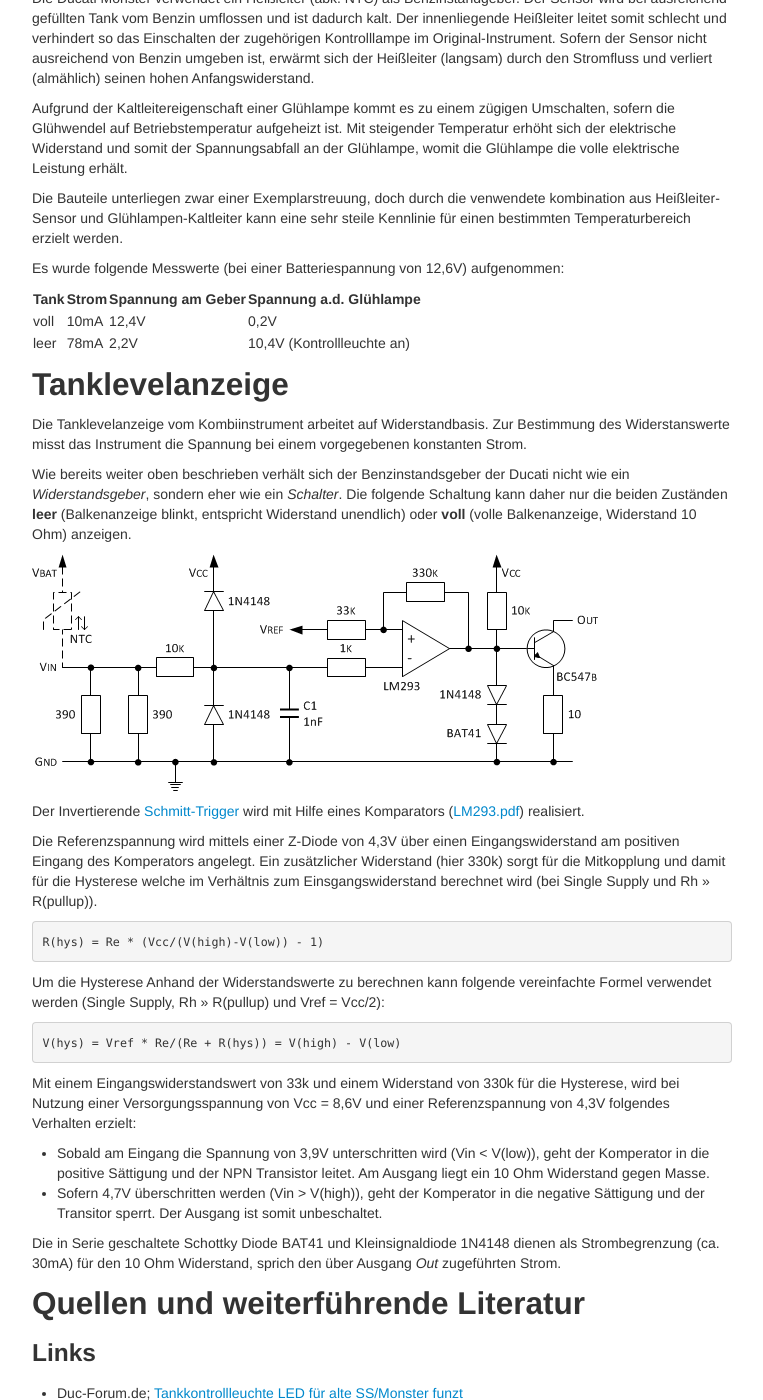
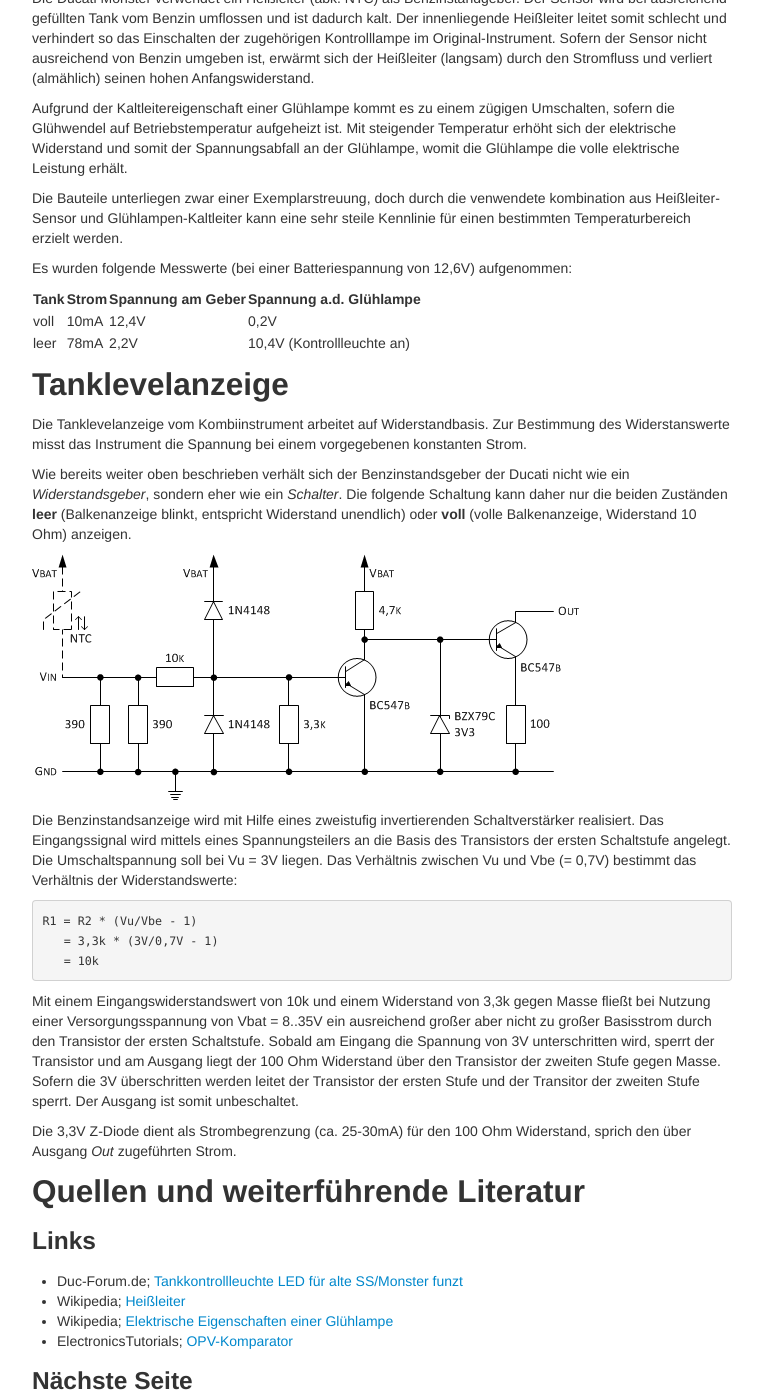
Before and after one commit to brickpool/Speedometer, a Jekyll site: the page built from pages/benzinstandsanzeige.md, in a window 1280 px wide and 1400 px high, scrolled down 294 px. Shown: the whole window, without its empty margins (258-1021 px from the left). Built offline with Jekyll 4.4.1, drawn with Linux system fonts in a browser that asks for light colours.

```diff
--- a/pages/benzinstandsanzeige.md
+++ b/pages/benzinstandsanzeige.md
@@ -12,7 +12,7 @@ Aufgrund der Kaltleitereigenschaft einer Glühlampe kommt es zu einem zügigen U
 
 Die Bauteile unterliegen zwar einer Exemplarstreuung, doch durch die venwendete kombination aus Heißleiter-Sensor und Glühlampen-Kaltleiter kann eine sehr steile Kennlinie für einen bestimmten Temperaturbereich erzielt werden.
 
-Es wurde folgende Messwerte (bei einer Batteriespannung von 12,6V) aufgenommen:
+Es wurden folgende Messwerte (bei einer Batteriespannung von 12,6V) aufgenommen:
 
 Tank | Strom | Spannung am Geber | Spannung a.d. Glühlampe
 ---- | ----- | ----------------- | --------------------------
@@ -26,21 +26,15 @@ Wie bereits weiter oben beschrieben verhält sich der Benzinstandsgeber der Duca
 
 ![Benzinstandsanzeige](../images/Benzinstandsanzeige_2.png)
 
-Der Invertierende [Schmitt-Trigger](http://de.wikipedia.org/wiki/Schmitt-Trigger) wird mit Hilfe eines Komparators ([LM293.pdf](http://www.ti.com/lit/ds/symlink/lm393a.pdf)) realisiert.
+Die Benzinstandsanzeige wird mit Hilfe eines zweistufig invertierenden Schaltverstärker realisiert. Das Eingangssignal wird mittels eines Spannungsteilers an die Basis des Transistors der ersten Schaltstufe angelegt. Die Umschaltspannung soll bei Vu = 3V liegen. Das Verhältnis zwischen Vu und Vbe (= 0,7V) bestimmt das Verhältnis der Widerstandswerte:
 
-Die Referenzspannung wird mittels einer Z-Diode von 4,3V über einen Eingangswiderstand am positiven Eingang des Komperators angelegt. Ein zusätzlicher Widerstand (hier 330k) sorgt für die Mitkopplung und damit für die Hysterese welche im Verhältnis zum Einsgangswiderstand berechnet wird (bei Single Supply und Rh >> R(pullup)).
+    R1 = R2 * (Vu/Vbe - 1)
+       = 3,3k * (3V/0,7V - 1)
+       = 10k
 
-    R(hys) = Re * (Vcc/(V(high)-V(low)) - 1)
+Mit einem Eingangswiderstandswert von 10k und einem Widerstand von 3,3k gegen Masse fließt bei Nutzung einer Versorgungsspannung von Vbat = 8..35V ein ausreichend großer aber nicht zu großer Basisstrom durch den Transistor der ersten Schaltstufe. Sobald am Eingang die Spannung von 3V unterschritten wird, sperrt der Transistor und am Ausgang liegt der 100 Ohm Widerstand über den Transistor der zweiten Stufe gegen Masse. Sofern die 3V überschritten werden leitet der Transistor der ersten Stufe und der Transitor der zweiten Stufe sperrt. Der Ausgang ist somit unbeschaltet.
 
-Um die Hysterese Anhand der Widerstandswerte zu berechnen kann folgende vereinfachte Formel verwendet werden (Single Supply, Rh >> R(pullup) und Vref = Vcc/2):
-
-    V(hys) = Vref * Re/(Re + R(hys)) = V(high) - V(low)
-
-Mit einem Eingangswiderstandswert von 33k und einem Widerstand von 330k für die Hysterese, wird bei Nutzung einer Versorgungsspannung von Vcc = 8,6V und einer Referenzspannung von 4,3V folgendes Verhalten erzielt:
-- Sobald am Eingang die Spannung von 3,9V unterschritten wird (Vin < V(low)), geht der Komperator in die positive Sättigung und der NPN Transistor leitet. Am Ausgang liegt ein 10 Ohm Widerstand gegen Masse.
-- Sofern 4,7V überschritten werden (Vin > V(high)), geht der Komperator in die negative Sättigung und der Transitor sperrt. Der Ausgang ist somit unbeschaltet.
-
-Die in Serie geschaltete Schottky Diode BAT41 und Kleinsignaldiode 1N4148 dienen als Strombegrenzung (ca. 30mA) für den 10 Ohm Widerstand, sprich den über Ausgang _Out_ zugeführten Strom.
+Die 3,3V Z-Diode dient als Strombegrenzung (ca. 25-30mA) für den 100 Ohm Widerstand, sprich den über Ausgang _Out_ zugeführten Strom.
 
 ## Quellen und weiterführende Literatur
 
```
Also changed, not shown: images/Benzinstandsanzeige_2.png.
